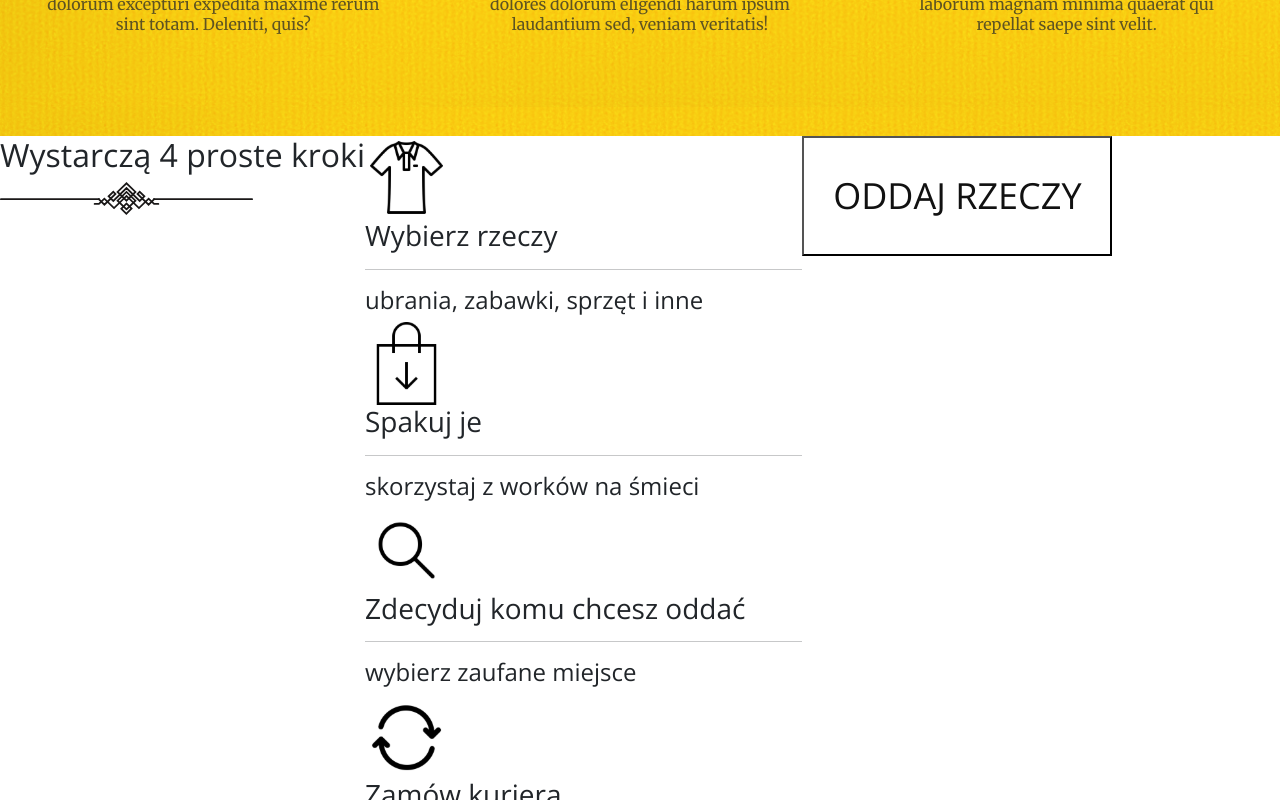
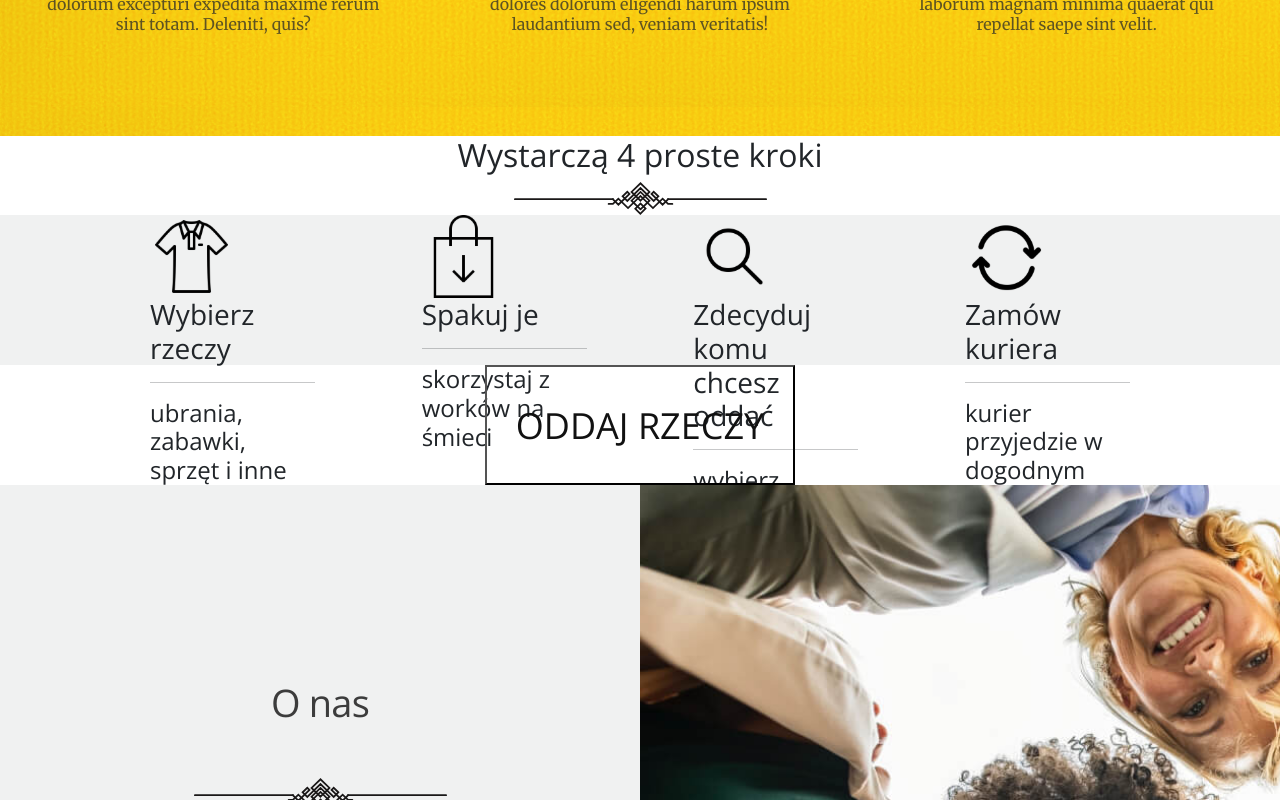
Before and after one commit to Ellianel/give-away-app, a React (Create React App) app: page / in a window 1280 px wide. Shown: the part 1240-2040 px from the top of the page. Built offline with nearby package versions, Linux system fonts and the light colour scheme.

Commit message:
four-steps-second

```diff
--- a/src/components/Home/Home-4steps/Home-4steps-component.jsx
+++ b/src/components/Home/Home-4steps/Home-4steps-component.jsx
@@ -12,29 +12,29 @@ const HomeStepsComponent = () => {
 		<section className='four-steps'>
 			<article className='four-steps-article'>
 				<h2 id='steps'>Wystarczą 4 proste kroki</h2>
-				<img src={decoration} alt='decoration-line' />
+				<img className="deco" src={decoration} alt='decoration-line' />
 			</article>
-			<div className='container-icon'>
-				<div>
+			<div className="container-four-steps">
+				<div className='container-icon'>
 					<img src={icon1} alt='icon-wybierz_rzeczy' />
 					<h3>Wybierz rzeczy</h3>
 					<hr />
 					<h4>ubrania, zabawki, sprzęt i inne</h4>
 				</div>
 
-				<div>
+				<div className='container-icon'>
 					<img src={icon2} alt='icon-spakuj' />
 					<h3>Spakuj je</h3>
 					<hr />
 					<h4>skorzystaj z worków na śmieci</h4>
 				</div>
-				<div>
+				<div className='container-icon'>
 					<img src={icon3} alt='icon-komu_oddac' />
 					<h3>Zdecyduj komu chcesz oddać</h3>
 					<hr />
 					<h4>wybierz zaufane miejsce</h4>
 				</div>
-				<div>
+				<div className='container-icon'>
 					<img src={icon4} alt='icon-kurier' />
 					<h3>Zamów kuriera</h3>
 					<hr />
--- a/src/components/Home/Home-4steps/home-4steps-styles.scss
+++ b/src/components/Home/Home-4steps/home-4steps-styles.scss
@@ -1,13 +1,35 @@
 .four-steps {
 	display: flex;
+	flex-direction: column;
+	// justify-content: center;
+	align-items: center;
 }
-
 .four-steps-article {
+	display: flex;
+	flex-direction: column;
 	justify-content: center;
+	align-items: center;
+	width: 500px;
+}
+.deco {
+	width: 253px;
+	height: 33px;
+}
+.container-four-steps {
+	width: 100vw;
+	display: flex;
+	background-color: $grey;
+	justify-content: space-between;
+	padding-left: 150px;
+	padding-right: 150px;
+	font-size: 10px;
 }
 
 .container-icon {
-	flex-direction: row;
+	width: 165px;
+	height: 150px;
+	justify-content: space-between;
+	font-size: 10px;
 }
 .header-button {
 	width: 310px;
```
